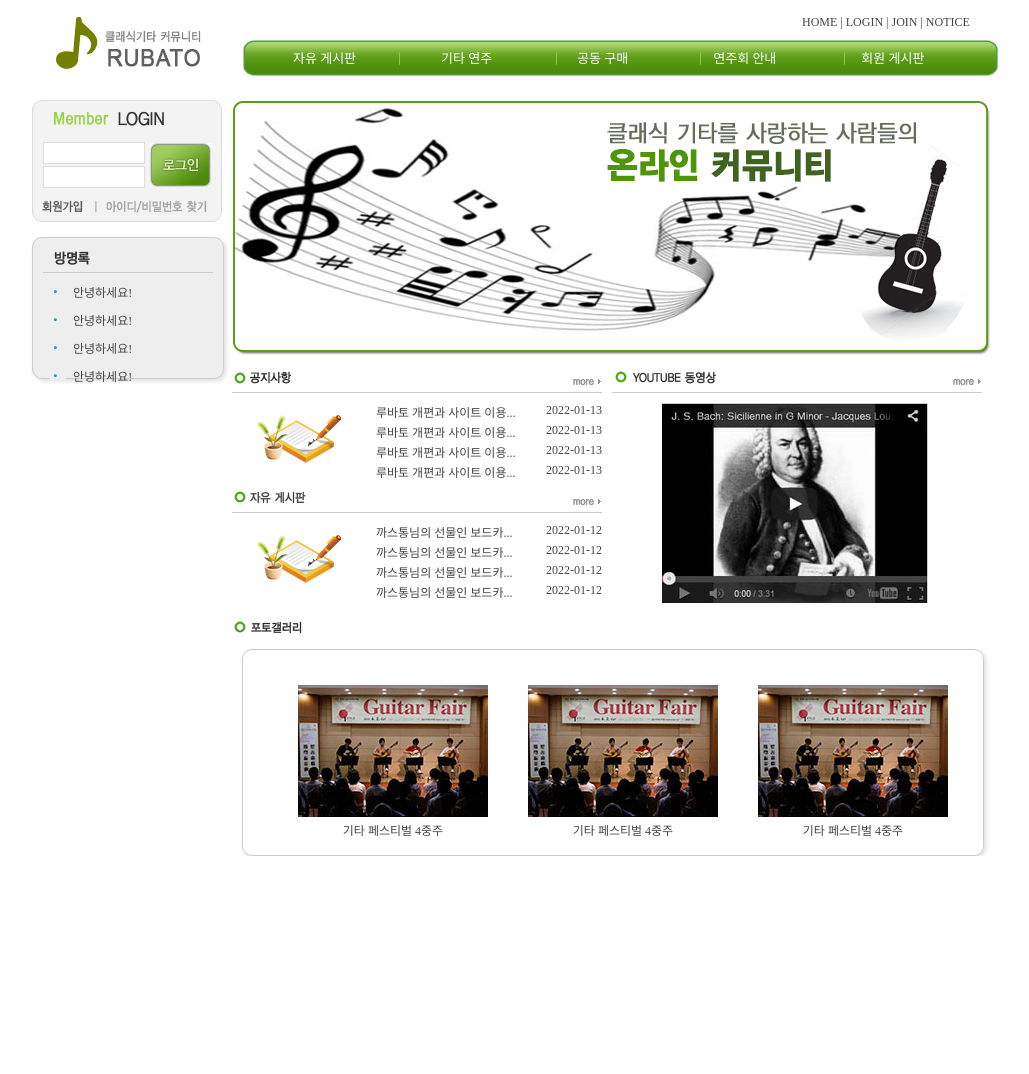
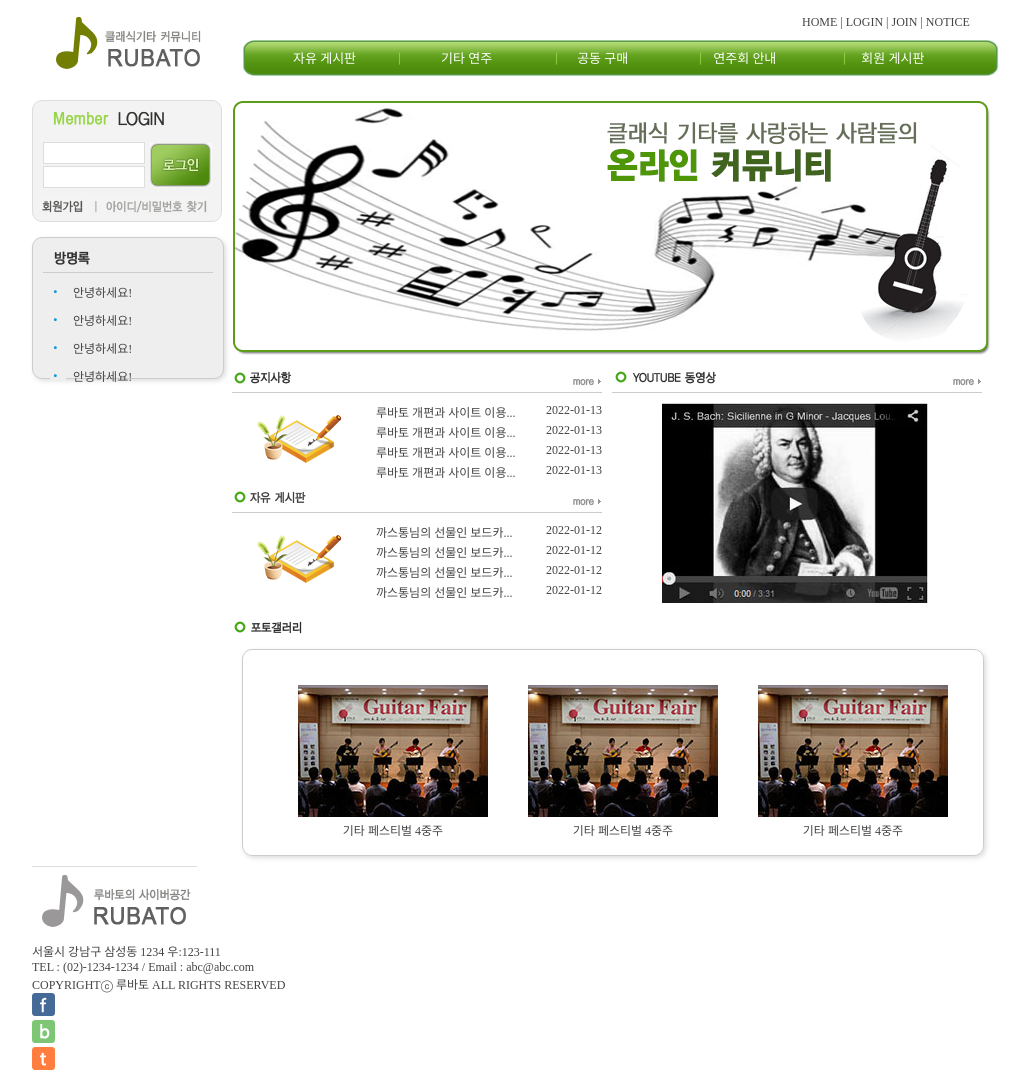
Before and after one commit to Choyuj1n/web_project_yujin2, a plain HTML site: page index.html in a window 1280 px wide. Shown: the whole page, without its empty margins (123-1152 px from the left). Before the commit the page ends 856 px from the top, so only its background shows below. Drawn offline with Linux system fonts and the light colour scheme.

Commit message:
클래식 기타

```diff
--- a/css/main.css
+++ b/css/main.css
@@ -92,3 +92,8 @@ main #gallery_list {
     text-align:center;
     margin:10px 0 0 40px;
 }
+
+footer #footer_logo {
+    margin:10px 0 0 0;
+    border-top:solid 1px #dddddd;
+}
--- a/index.html
+++ b/index.html
@@ -157,6 +157,21 @@
                 </div> <!-- 갤러리 박스 끝 -->
             </section> <!-- 갤러리 끝 -->
         </main> <!-- main -->
+            <div class="clear"></div>
+        <footer><!-- footer 시작 -->
+            <img id="footer_logo" src="img/footer_logo.gif">
+            <ul id=" address">
+                <li>서울시 강남구 삼성동 1234 우:123-111</li>
+                <li>TEL : (02)-1234-1234 / Email : abc@abc.com</li>
+                <li>COPYRIGHTⓒ 루바토 ALL RIGHTS RESERVED</li>
+            </ul>
+            <ul id="footer_sns">
+                <li><img src="img/facebook.gif"></li>
+                <li><img src="img/blog.gif"></li>
+                <li><img src="img/twitter.gif"></li>
+            </ul>
+        </footer> <!-- footer 끝 -->
+
     </div> <!-- wrap -->
 </body>
 </html>
```
